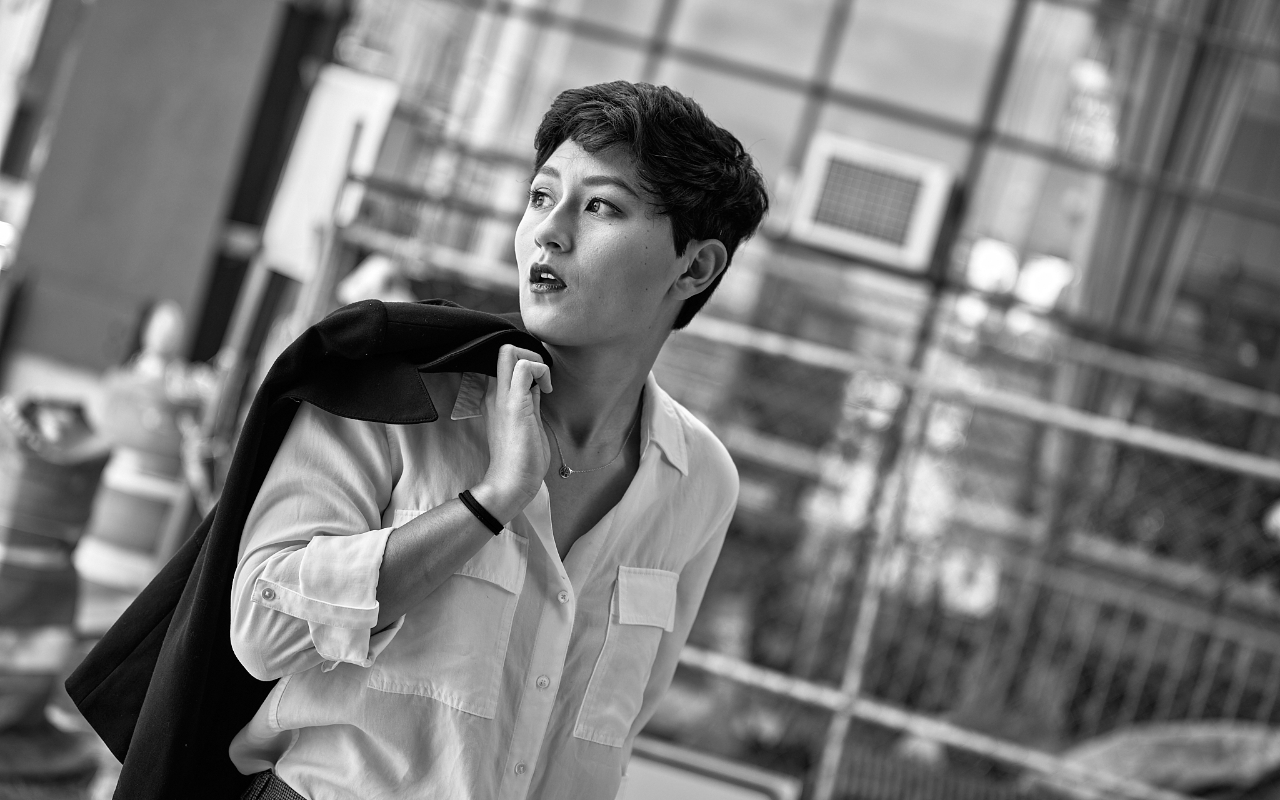
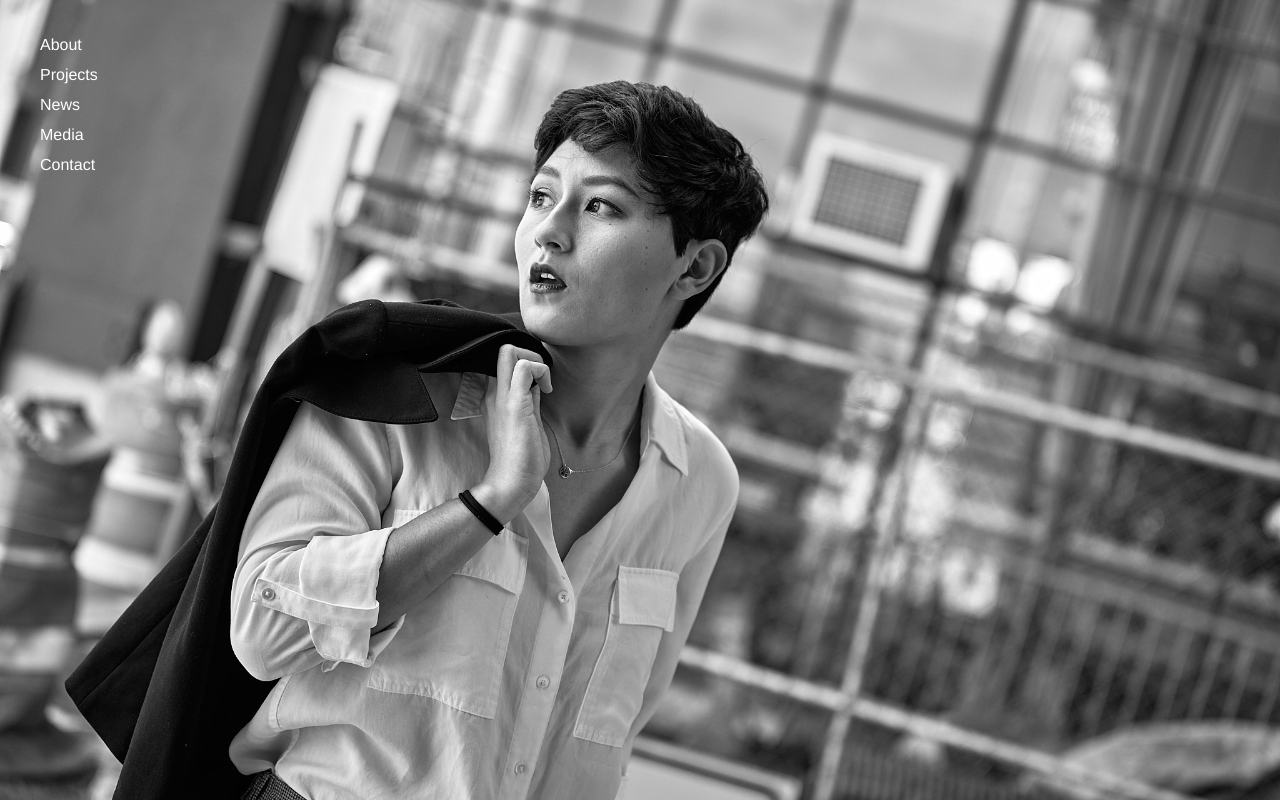
Before and after one commit to lmbneves/acxmc, a Vue app in the folder client/: page / in a window 1280 px wide. Built offline with nearby package versions, Linux system fonts and the light colour scheme.

Commit message:
init main nav component

```diff
--- a/client/src/App.vue
+++ b/client/src/App.vue
@@ -1,12 +1,15 @@
 <template>
+  <AppNavbar />
   <router-view></router-view>
 </template>
 
 <script>
+import AppNavbar from './components/AppNavbar.vue'
 
 export default {
   name: 'App',
   components: {
+    AppNavbar
   },
   data: function () {
     return {
--- /dev/null
+++ b/client/src/components/AppNavbar.vue
@@ -0,0 +1,40 @@
+<template>
+  <div class="navigation">
+    <ul class="nav-menu">
+      <li>About</li>
+      <li>Projects</li>
+      <li>News</li>
+      <li>Media</li>
+      <li>Contact</li>
+    </ul>
+  </div>
+</template>
+
+<script>
+export default {
+  name: 'AppNavbar',
+  data: function () {
+    return {
+      //
+    }
+  }
+};
+</script>
+
+<style scoped>
+.navigation {
+  position: absolute;
+}
+
+.nav-menu {
+  width: 200px;
+  text-align: left;
+  color: white;
+  padding-top: 20px;
+}
+
+.nav-menu li {
+ list-style-type: none;
+ padding-bottom: 12px;
+}
+</style>
```
